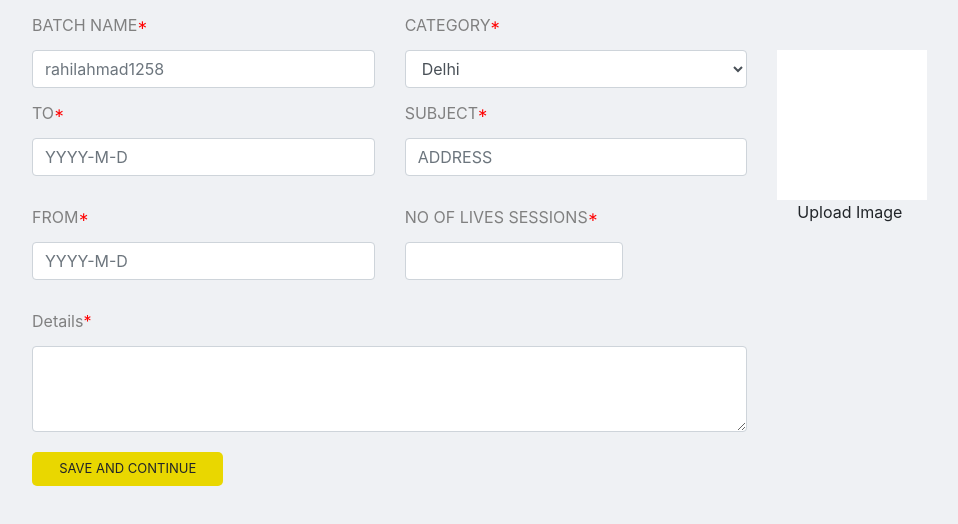
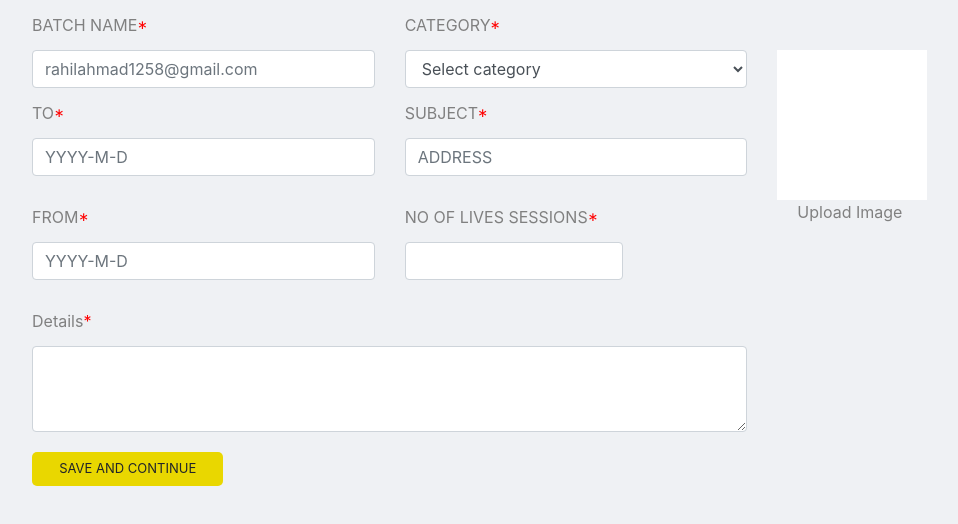
Before and after one commit to Raheel1258/test-project, a React (Create React App) app: page / in a window 1280 px wide. Shown: the top 524 px of the page, without its empty margins (160-1118 px from the left). Built offline with nearby package versions, Linux system fonts and the light colour scheme.

Commit message:
adds actions

```diff
--- a/src/Components/CommonComponents/Button/index.js
+++ b/src/Components/CommonComponents/Button/index.js
@@ -1,9 +1,9 @@
 import React from "react";
-import { MainButtonContainer,Label } from "./style";
+import { MainButtonContainer, Label } from "./style";
 
-const CustomButton = ({ labelTitle }) => {
+const CustomButton = ({ labelTitle, handleSubmit }) => {
   return (
-    <MainButtonContainer>
+    <MainButtonContainer onClick={handleSubmit}>
       <Label>{labelTitle}</Label>
     </MainButtonContainer>
   );
--- a/src/Components/CommonComponents/DatePicker/index.js
+++ b/src/Components/CommonComponents/DatePicker/index.js
@@ -5,7 +5,7 @@ import DayPickerInput from "react-day-picker/DayPickerInput";
 import "react-day-picker/lib/style.css";
 import { Label, ImportantTag } from "./style";
 
-const CustomDatePicker = ({ labelTitle }) => {
+const CustomDatePicker = ({ labelTitle, handleDateChange }) => {
   return (
     <Col md={6}>
       <Form.Group style={{ marginTop: "13px" }}>
@@ -14,6 +14,7 @@ const CustomDatePicker = ({ labelTitle }) => {
           <ImportantTag>*</ImportantTag>
         </Label>
         <DayPickerInput
+          onDayChange={(day) => handleDateChange(labelTitle.toLowerCase(), day)}
           style={{ width: "100%" }}
           inputProps={{ className: "form-control col-md-12" }}
         />
--- a/src/Components/CommonComponents/Input/index.js
+++ b/src/Components/CommonComponents/Input/index.js
@@ -1,12 +1,20 @@
 import React from "react";
 import { Form } from "react-bootstrap";
-import { MainInputContainer, Label,ImportantTag } from "./style";
+import { MainInputContainer, Label, ImportantTag } from "./style";
 
-const CustomInput = ({ labelTitle, name, type, placeholder }) => {
+const CustomInput = ({ labelTitle, name, type, placeholder, onChange }) => {
   return (
     <MainInputContainer>
-      <Label>{labelTitle}<ImportantTag>*</ImportantTag></Label>
-      <Form.Control name={name} type={type} placeholder={placeholder} />
+      <Label>
+        {labelTitle}
+        <ImportantTag>*</ImportantTag>
+      </Label>
+      <Form.Control
+        onChange={onChange}
+        name={name}
+        type={type}
+        placeholder={placeholder}
+      />
     </MainInputContainer>
   );
 };
--- a/src/Components/CommonComponents/Select/index.js
+++ b/src/Components/CommonComponents/Select/index.js
@@ -3,16 +3,20 @@ import { Form } from "react-bootstrap";
 
 import { Label, ImportantTag } from "./style";
 
-const CustomSelect = ({ labelTitle, optionsData }) => {
+const CustomSelect = ({ labelTitle, optionsData, handleChangeSelect }) => {
   return (
     <div>
       <Label>
         {labelTitle}
         <ImportantTag>*</ImportantTag>
       </Label>
-      <Form.Control as="select">
-        {optionsData.map((option) => (
-          <option>{option}</option>
+      <Form.Control
+        onChange={(e) => handleChangeSelect(labelTitle.toLowerCase(), e)}
+        as="select"
+      >
+        <option>Select category</option>
+        {optionsData.map((option, index) => (
+          <option key={index}>{option}</option>
         ))}
       </Form.Control>
     </div>
--- a/src/Components/CommonComponents/TextArea/index.js
+++ b/src/Components/CommonComponents/TextArea/index.js
@@ -2,14 +2,14 @@ import React from "react";
 import { Form } from "react-bootstrap";
 import { MainInputContainer, Label, ImportantTag } from "./style";
 
-const CustomTextArea = ({ labelTitle, name }) => {
+const CustomTextArea = ({ labelTitle, name, onChange }) => {
   return (
     <MainInputContainer>
       <Label>
         {labelTitle}
         <ImportantTag>*</ImportantTag>
       </Label>
-      <Form.Control name={name} as="textarea" rows="3" />
+      <Form.Control onChange={onChange} name={name} as="textarea" rows="3" />
     </MainInputContainer>
   );
 };
--- a/src/Components/Forms/BatchDetailsForm/index.js
+++ b/src/Components/Forms/BatchDetailsForm/index.js
@@ -16,7 +16,7 @@ import {
   CustomDatePicker,
 } from "../../CommonComponents";
 
-const BatchDetails = () => {
+const BatchDetails = ({ handleChange, handleDateChange,handleChangeSelect, handleSubmit}) => {
   return (
     <MainFormContainer>
       <Row>
@@ -25,15 +25,17 @@ const BatchDetails = () => {
             <Col md={6}>
               <CustomInput
                 labelTitle="BATCH NAME"
-                name="batchName"
+                name="Image"
                 type="email"
-                placeholder="rahilahmad1258"
+                onChange={handleChange}
+                placeholder="rahilahmad1258@gmail.com"
               />
             </Col>
             <Col md={6}>
               <CustomSelect
                 labelTitle="CATEGORY"
                 optionsData={["Delhi", "Mumbai", "Goa"]}
+                handleChangeSelect={handleChangeSelect}
               />
             </Col>
             <MediaQuery maxDeviceWidth={767}>
@@ -43,6 +45,7 @@ const BatchDetails = () => {
                     <UploadInput
                       accept="image/x-png,image/gif,image/jpeg"
                       type="file"
+                      onChange={handleChange}
                     />
                   </UploadFile>
                   <UploadTitle>Upload Image</UploadTitle>
@@ -51,29 +54,45 @@ const BatchDetails = () => {
             </MediaQuery>
           </Row>
           <Row md={12}>
-            <CustomDatePicker labelTitle="TO" />
+            <CustomDatePicker
+              handleDateChange={handleDateChange}
+              labelTitle="TO"
+            />
             <Col md={6}>
               <CustomInput
                 labelTitle="SUBJECT"
                 name="subject"
+                onChange={handleChange}
                 placeholder="ADDRESS"
               />
             </Col>
           </Row>
           <Row md={12}>
-            <CustomDatePicker labelTitle="FROM" />
+            <CustomDatePicker
+              handleDateChange={handleDateChange}
+              labelTitle="FROM"
+            />
             <Col md={6} xl={4}>
-              <CustomInput labelTitle="NO OF LIVES SESSIONS" type="number" />
+              <CustomInput
+                onChange={handleChange}
+                labelTitle="NO OF LIVES SESSIONS"
+                name="sessions"
+                type="number"
+              />
             </Col>
           </Row>
           <Row md={12}>
             <Col md={12}>
-              <CustomTextArea labelTitle="Details" name="subject" />
+              <CustomTextArea
+                onChange={handleChange}
+                labelTitle="Details"
+                name="details"
+              />
             </Col>
           </Row>
           <Row>
             <Col md={8}>
-              <CustomButton labelTitle="SAVE AND CONTINUE" />
+              <CustomButton handleSubmit={handleSubmit} labelTitle="SAVE AND CONTINUE" />
             </Col>
           </Row>
         </Col>
@@ -84,6 +103,7 @@ const BatchDetails = () => {
                 <UploadInput
                   accept="image/x-png,image/gif,image/jpeg"
                   type="file"
+                  onChange={handleChange}
                 />
               </UploadFile>
               <UploadTitle>Upload Image</UploadTitle>
--- a/src/Components/Forms/BatchDetailsForm/style.js
+++ b/src/Components/Forms/BatchDetailsForm/style.js
@@ -27,14 +27,14 @@ const UploadInput = styled.input`
 const UploadTitle = styled.div`
   padding-left: 20px;
   padding-right: 20px;
+  color: gray;
   @media (max-width: 767px) {
-   text-align:center;
+    text-align: center;
   }
 `;
 
 const UploadContainer = styled.div`
   margin-top: 50px;
-
 `;
 export {
   MainFormContainer,
--- a/src/Containers/MyBatches/index.js
+++ b/src/Containers/MyBatches/index.js
@@ -2,10 +2,43 @@ import React, { Component } from "react";
 import { BatchDetails } from "../../Components/Forms";
 import { MainContainer } from "./style";
 class MyBatch extends Component {
+  constructor(props) {
+    super(props);
+    this.state = {};
+  }
+
+  handleChange = (e) => {
+    this.setState({
+      [e.target.name]: e.target.value,
+    });
+  };
+
+  handleDateChange = (name, value) => {
+    this.setState({
+      [name]: value,
+    });
+  };
+
+  handleChangeSelect = (name, e) => {
+    this.setState({
+      [name]: e.target.value,
+    });
+  };
+
+  handleSubmit = (e) => {
+    e.preventDefault();
+    console.log(this.state);
+  };
+
   render() {
     return (
       <MainContainer>
-        <BatchDetails />
+        <BatchDetails
+          handleDateChange={this.handleDateChange}
+          handleChange={this.handleChange}
+          handleSubmit={this.handleSubmit}
+          handleChangeSelect={this.handleChangeSelect}
+        />
       </MainContainer>
     );
   }
```
